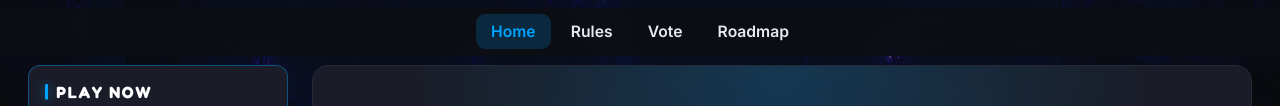
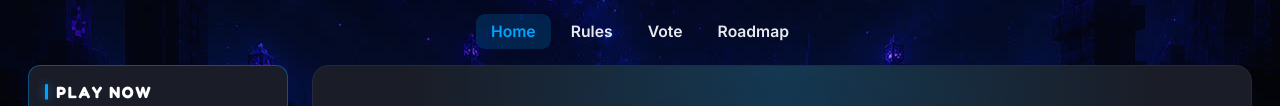
Before and after one commit to PichuLabs/Arcana-web, a website built with Vite: page index.html in a window 1280 px wide. Shown: the part 203-309 px from the top of the page. Built offline with nearby package versions, Linux system fonts and the light colour scheme; no server answers.

Commit message:
Make the top nav transparent and lighten the background overlay
Drop the topnav background and backdrop blur so the artwork shows
through, and take the background dimming overlay from 0.7 to 0.25.

Co-Authored-By: Claude Opus 5 (1M context) <noreply@anthropic.com>

```diff
--- a/src/style.css
+++ b/src/style.css
@@ -52,10 +52,12 @@ body {
   position: relative;
 }
 
+/* Darkens the fixed background image so body text stays readable over it.
+   Kept light enough that the artwork still reads as artwork. */
 .video-overlay {
   position: fixed;
   inset: 0;
-  background: rgba(13, 15, 19, 0.7);
+  background: rgba(13, 15, 19, 0.25);
   z-index: -1;
 }
 
@@ -323,15 +325,15 @@ body {
 
 
 /* ========== TOPNAV (horizontal category bar) ========== */
+/* Fully transparent: the background image shows through and the bar reads as
+   floating labels rather than a chrome band. Content scrolls behind it. */
 .topnav {
   display: flex;
   justify-content: center;
   position: sticky;
   top: 0;
   z-index: 40;
-  background: rgba(13, 15, 19, 0.85);
-  backdrop-filter: blur(12px);
-  -webkit-backdrop-filter: blur(12px);
+  background: transparent;
 }
 
 .topnav-inner {
```
